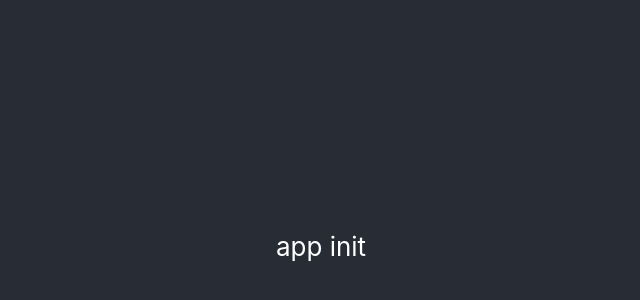
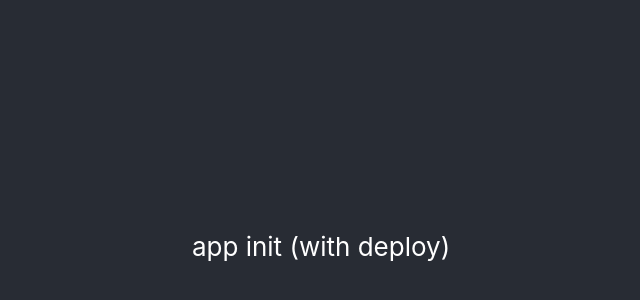
Before and after one commit to Serg8/psy, a React (Create React App) app: page / in a window 1280 px wide. Shown: the part 154-454 px from the top of the page, without its empty margins (319-959 px from the left). Built offline with nearby package versions, Linux system fonts and the light colour scheme.

Commit message:
test deploy

```diff
--- a/src/App.tsx
+++ b/src/App.tsx
@@ -5,7 +5,7 @@ function App() {
   return (
     <div className="App">
       <header className="App-header">
-        app init
+        app init (with deploy)
       </header>
     </div>
   );
```
